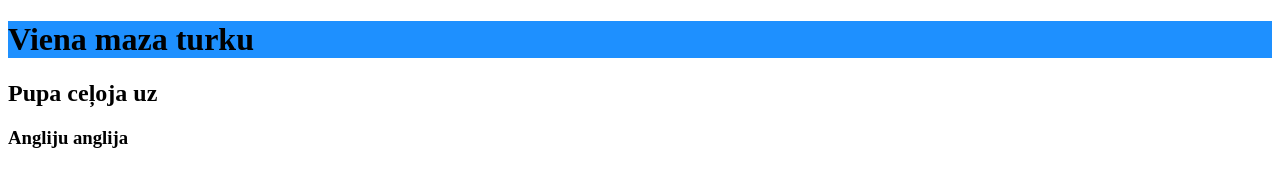
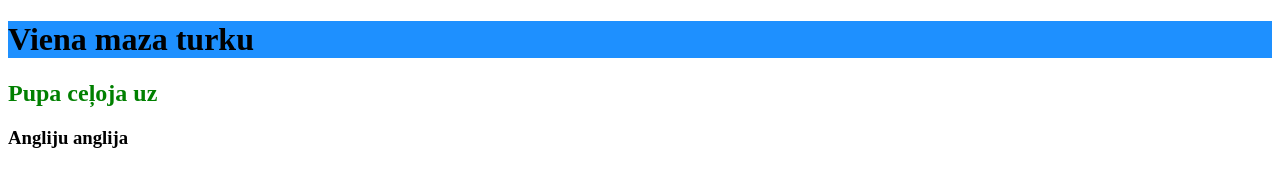
Before and after one commit to evelinasabine/kam, a plain HTML site: page index.html in a window 1280 px wide. Shown: the top 170 px of the page. Drawn offline with Linux system fonts and the light colour scheme.

Commit message:
Update index.html

```diff
--- a/index.html
+++ b/index.html
@@ -7,7 +7,7 @@
 <body>
 
 <h1 style="background-color:DodgerBlue;">Viena maza turku</h1>
-<h2>Pupa ceļoja uz</h2>
+<h2 style="color:green;">Pupa ceļoja uz</h2>
 <h3>Angliju anglija</h3>
 <h4>Bij aizslēgta un</h4>
 <h5>Tā atslēga bij nolausta</h5>
```
